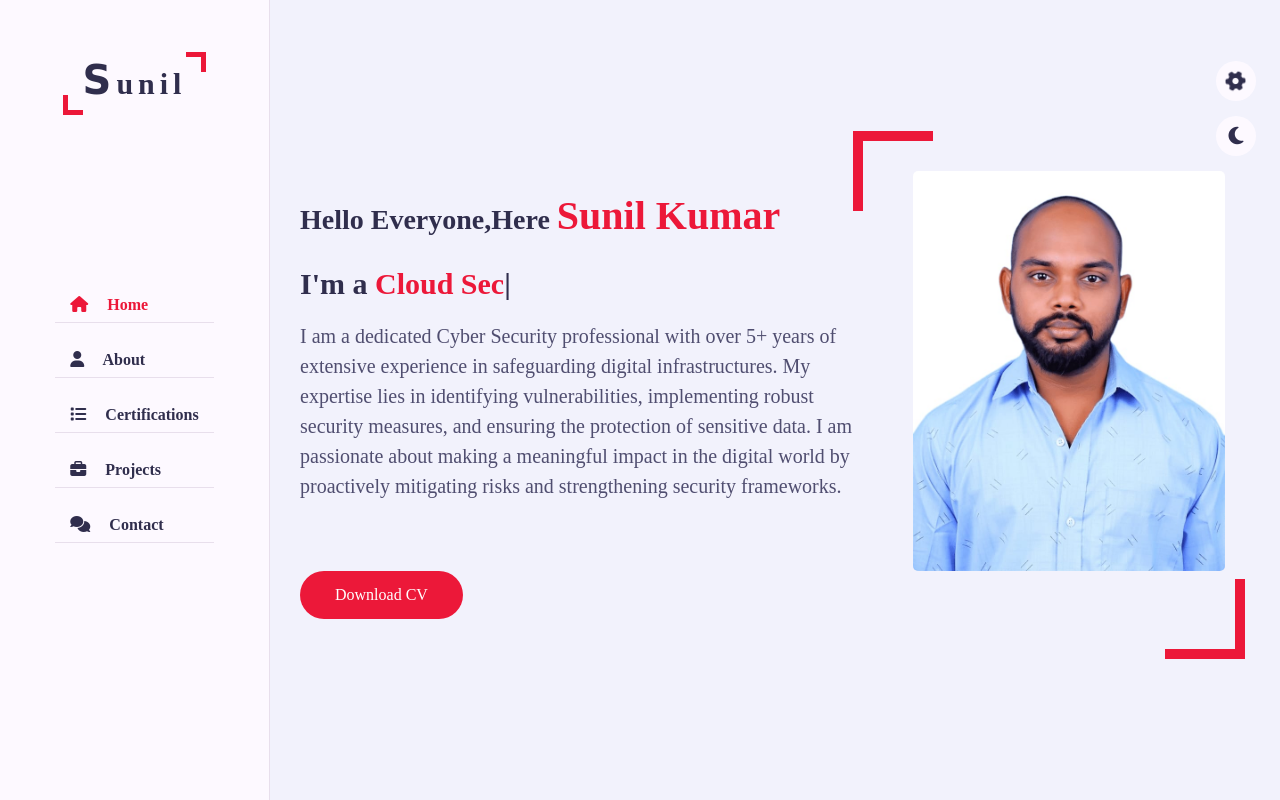
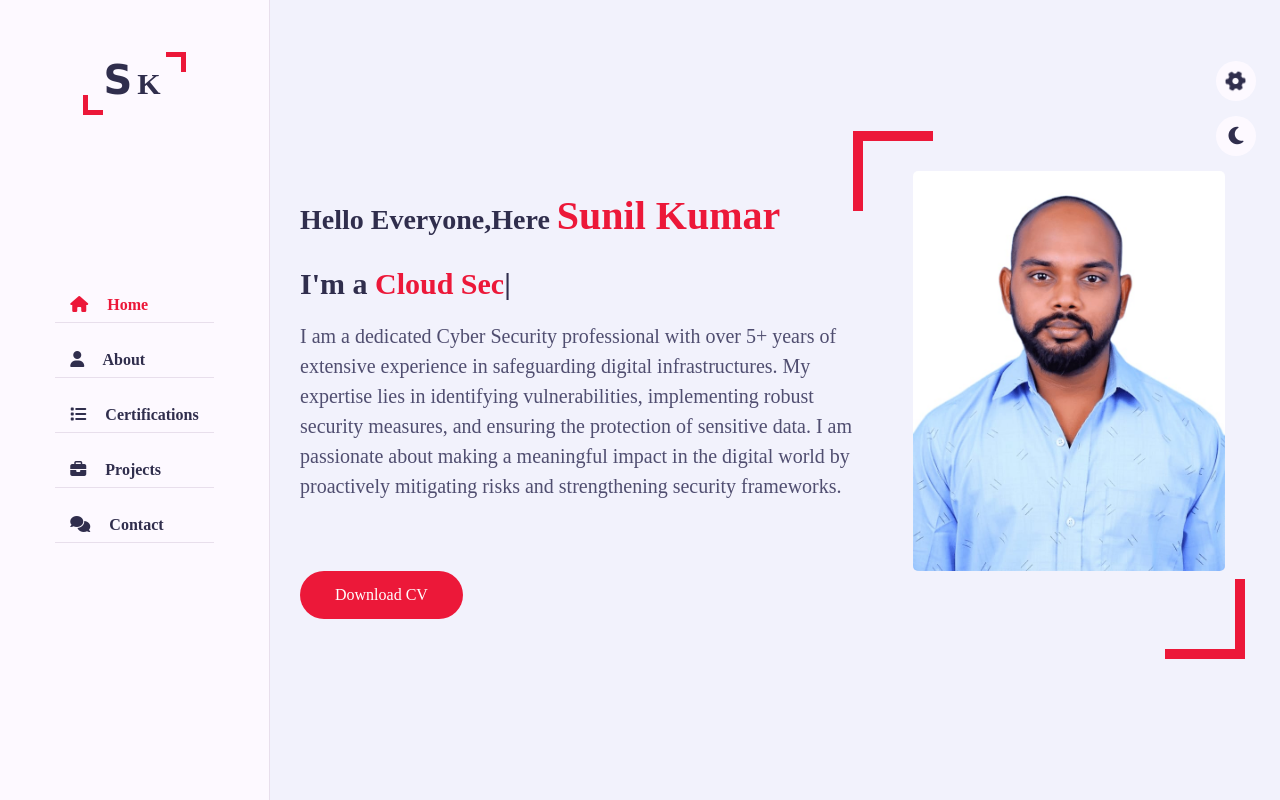
Before and after one commit to SunilKumar-12/portfolio, a plain HTML site: page index.html in a window 1280 px wide. Drawn offline with nearby package versions, Linux system fonts and the light colour scheme; a web font is replaced by a local one.

Commit message:
index.html

```diff
--- a/index.html
+++ b/index.html
@@ -62,7 +62,7 @@
       <!-- Aside Start -->
       <div class="aside">
         <div class="logo">
-          <a href="#"> <span>S</span>unil </a>
+          <a href="#"> <span>S</span>K </a>
         </div>
         <div class="nav-toggler">
           <span></span>
```
